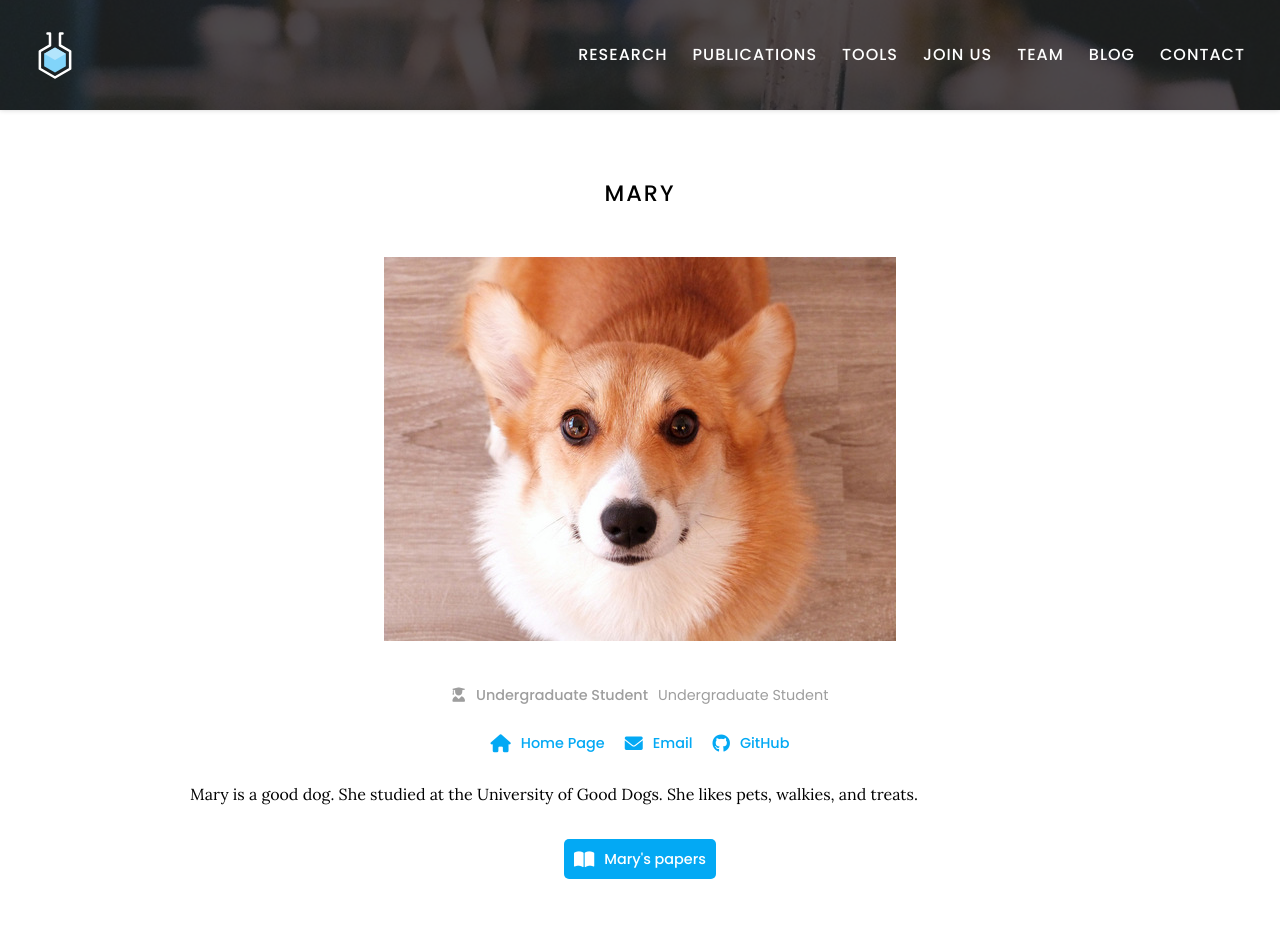
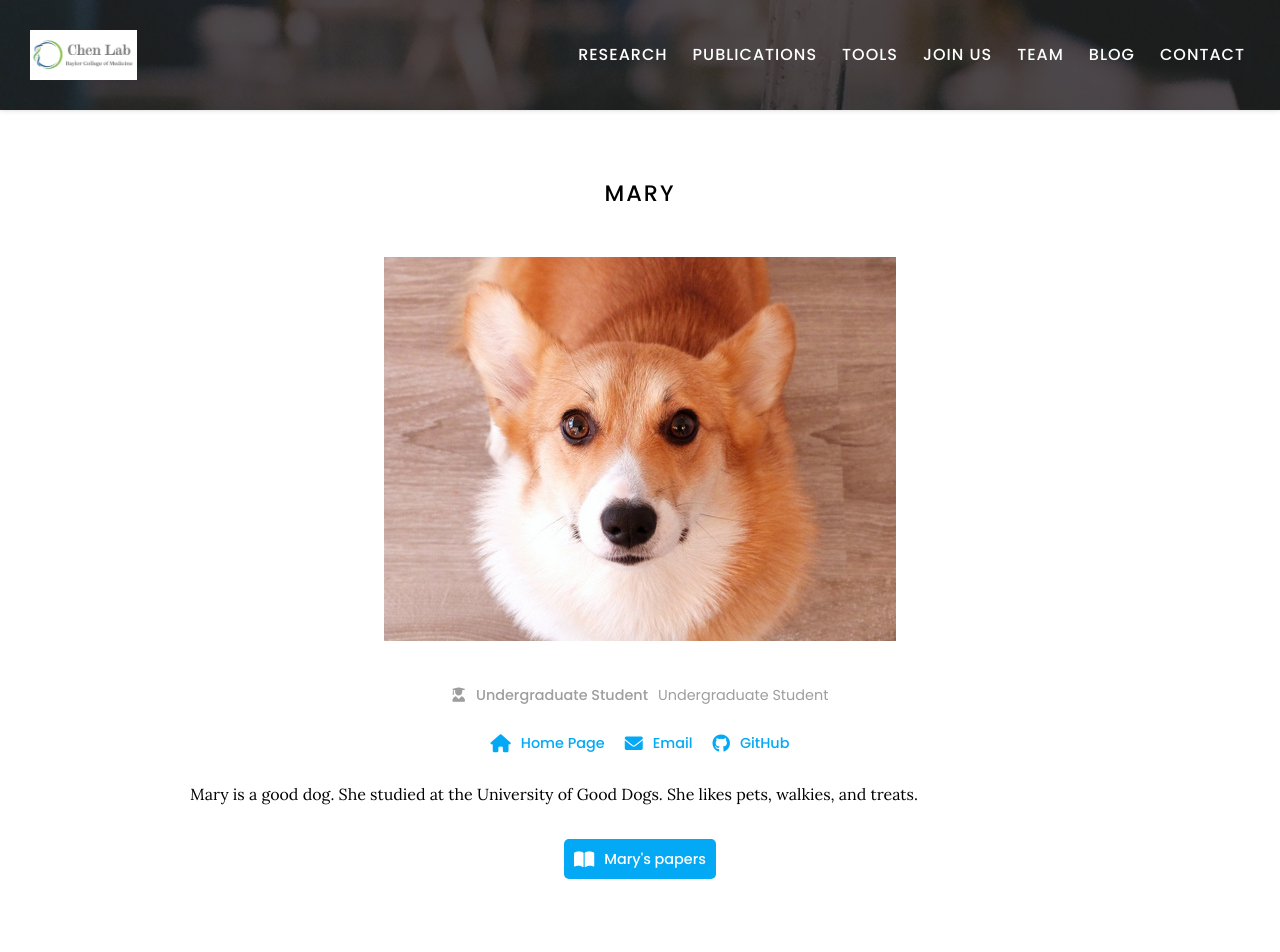
Before and after one commit to wmeng1018/Chen-lab-website, a Jekyll site: the page built from _members/Mary.md, in a window 1280 px wide. Shown: the top 952 px of the page. Built offline with Jekyll 4.4.1, drawn with Linux system fonts in a browser that asks for light colours; grey boxes are pictures that could not be loaded.

Commit message:
Update _config.yaml

```diff
--- a/_config.yaml
+++ b/_config.yaml
@@ -3,7 +3,7 @@
 title: Chen Lab
 subtitle: The Website of Chen Lab
 description: Welcome to the Chen Lab!
-logo: images/logo.svg
+logo: images/BFBF67BC-CFDF-4DBE-AA47-4BC6CABA1450.jpeg
 logo-text: false
 header: images/background.jpg
 footer: images/background.jpg
```
